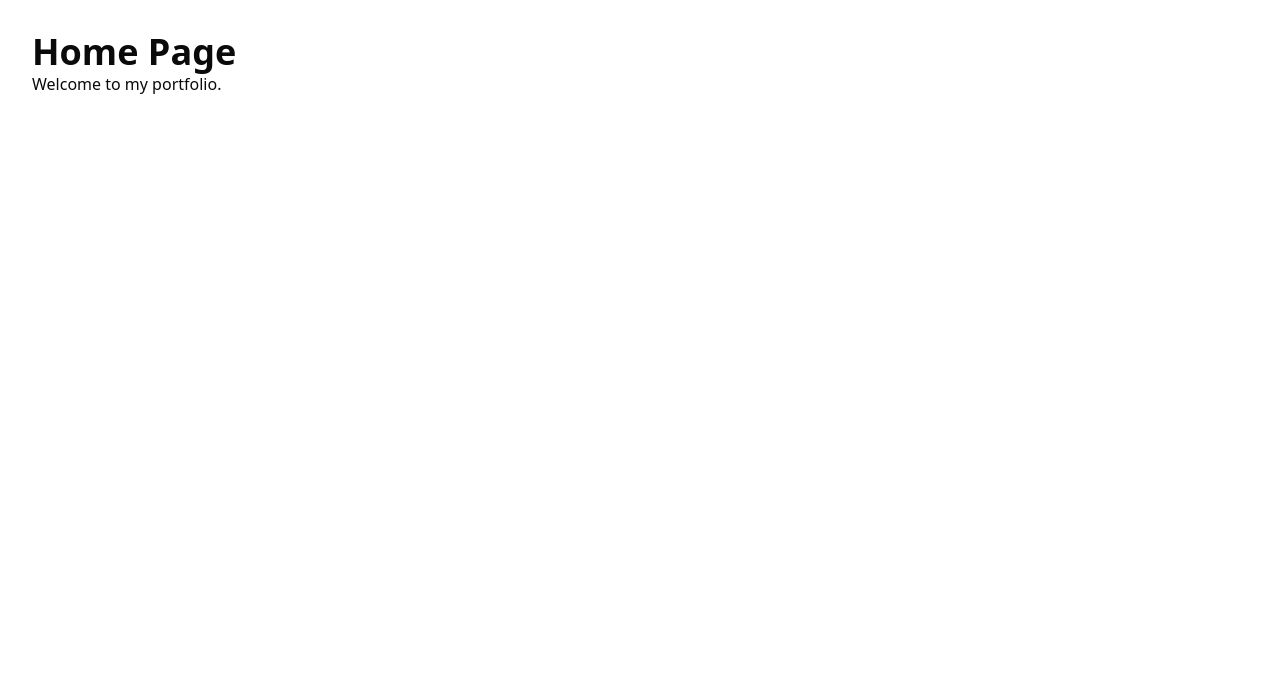
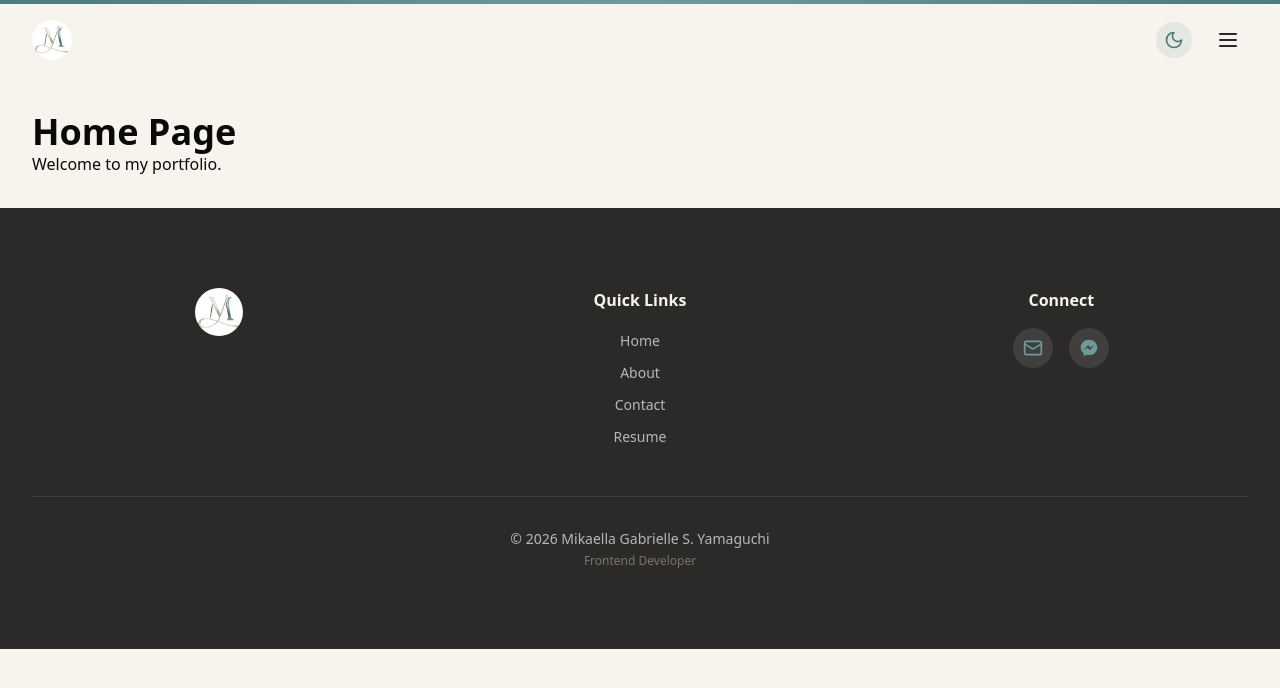
Before and after one commit to mikaellayamaguchi/yamaguchi-portfolio, a React (Vite) app: page / in a window 1280 px wide. Shown: the top 688 px of the page. Built offline with nearby package versions, Linux system fonts and the light colour scheme.

Commit message:
feat: update root layout structure

```diff
--- a/src/components/RootLayout.tsx
+++ b/src/components/RootLayout.tsx
@@ -1,14 +1,33 @@
-import { Outlet } from "react-router";
+import { useEffect, useState } from 'react';
+import { motion, useSpring, useScroll } from 'framer-motion';
+import { Outlet } from 'react-router';
+import { Navigation } from './Navigation';
+import { Footer } from './Footer';
 
-export const RootLayout = () => {
+export function RootLayout() {
+  const [darkMode, setDarkMode] = useState(false);
+  const { scrollYProgress } = useScroll();
+  const scaleX = useSpring(scrollYProgress, { stiffness: 100, damping: 30, restDelta: 0.001 });
+
+  useEffect(() => {
+    if (darkMode) {
+      document.documentElement.classList.add('dark');
+    } else {
+      document.documentElement.classList.remove('dark');
+    }
+  }, [darkMode]);
+
   return (
-    <div className="min-h-screen bg-background">
-      {
-
-      }
-      <main>
+    <div className="min-h-screen bg-[#F7F4EE] dark:bg-[#0a0a0a] transition-colors duration-500">
+      <motion.div
+        className="fixed top-0 left-0 right-0 h-1 bg-gradient-to-r from-[#4C7B7B] via-[#6E9A9A] to-[#4C7B7B] origin-left z-[100]"
+        style={{ scaleX }}
+      />
+      <Navigation darkMode={darkMode} setDarkMode={setDarkMode} />
+      <main className="pt-20">
         <Outlet />
       </main>
+      <Footer />
     </div>
   );
-};
+}
```
